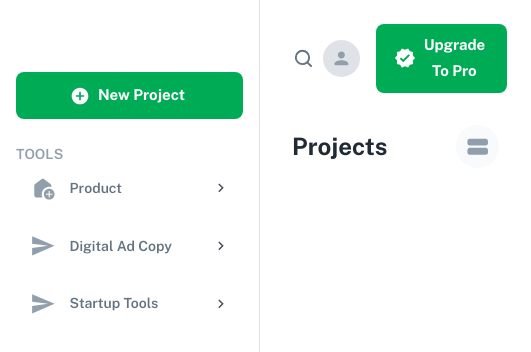
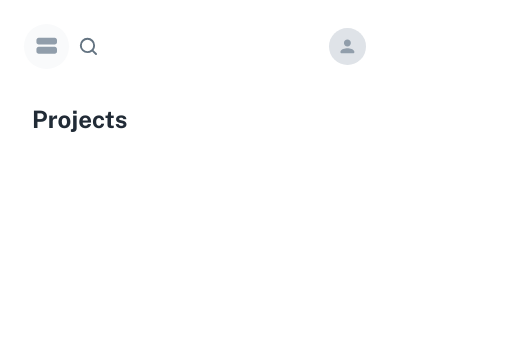
Before and after one commit to dhana0123/marathon, a React (Create React App) app: page /dashboard in a window 390 px wide. Shown: the top 352 px of the page, 531 px wide, since content can reach past the window. Built offline with nearby package versions, Linux system fonts and the light colour scheme.

Commit message:
fix(sideNav): Responsive Nav added

```diff
--- a/src/Routes/DashBoard.tsx
+++ b/src/Routes/DashBoard.tsx
@@ -1,6 +1,6 @@
 import * as React from "react";
 import { styled, useTheme, Theme, CSSObject } from "@mui/material/styles";
-import Box from "@mui/material/Box";
+import { Box, SwipeableDrawer, ClickAwayListener } from "@mui/material";
 import MuiDrawer from "@mui/material/Drawer";
 import CssBaseline from "@mui/material/CssBaseline";
 
@@ -58,12 +58,17 @@ const Drawer = styled(MuiDrawer, {
 }));
 
 export default function DashBoard() {
+  const [open, setOpen] = React.useState(false);
   const theme = useTheme();
 
   return (
     <Box sx={{ display: "flex" }}>
       <CssBaseline />
-      <Drawer variant="permanent" open>
+      <Drawer
+        variant="permanent"
+        open
+        sx={{ display: { xs: "none", sm: "block" } }}
+      >
         <DrawerHeader>
           {/* <IconButton onClick={handleDrawer}>
             {theme.direction === "rtl" ? (
@@ -75,8 +80,17 @@ export default function DashBoard() {
         </DrawerHeader>
         <SideNav />
       </Drawer>
+
+      <SwipeableDrawer
+        sx={{ display: { xs: "block", sm: "none" } }}
+        open={open}
+        onClose={() => setOpen(false)}
+        onOpen={() => setOpen(true)}
+      >
+        <SideNav />
+      </SwipeableDrawer>
       <Box component="main" width={"100%"} sx={{ position: "relative" }}>
-        <TopBar />
+        <TopBar setOpen={setOpen} />
         <Box px={4} py={1}>
           <Projects />
         </Box>
--- a/src/sections/Dashboard/ProjectTopBar.tsx
+++ b/src/sections/Dashboard/ProjectTopBar.tsx
@@ -1,10 +1,9 @@
 import React from "react";
-import {  Typography, Stack, Button, IconButton } from "@mui/material";
+import { Typography, Stack, Button, IconButton } from "@mui/material";
 import { DatasetRounded, ViewStreamRounded } from "@mui/icons-material";
 const ProjectTopBar = () => {
   const [changeProjectView, setChangeProjectView] = React.useState(false);
   return (
-
     <Stack
       direction={"row"}
       justifyContent={"space-between"}
@@ -15,7 +14,10 @@ const ProjectTopBar = () => {
       </Typography>
       <Stack direction={"row"}>
         <IconButton
-            sx={{ backgroundColor: "grey.100" }}
+          sx={{
+            backgroundColor: "grey.100",
+            display: { xs: "none", sm: "block" },
+          }}
           onClick={() => setChangeProjectView((p) => !p)}
         >
           {changeProjectView ? (
@@ -26,7 +28,6 @@ const ProjectTopBar = () => {
         </IconButton>
       </Stack>
     </Stack>
-
   );
 };
 
--- a/src/sections/Nav/SideNav.tsx
+++ b/src/sections/Nav/SideNav.tsx
@@ -83,7 +83,7 @@ const SideNav = () => {
   const menuLists: Menu[] = [product, digitalAdCopy, statupTool];
 
   return (
-    <Box>
+    <Box sx={{ width: { xs: "260px" } }}>
       <Stack p={2}>
         <Button startIcon={<AddCircle />} sx={{ p: 1.3 }} variant="contained">
           New Project
--- a/src/sections/Nav/TopBar.tsx
+++ b/src/sections/Nav/TopBar.tsx
@@ -15,10 +15,16 @@ import {
   Verified,
   PersonRounded,
   ViewStream,
+  ViewStreamRounded,
 } from "@mui/icons-material";
 import SearchPanel from "../Dashboard/SearchPanel";
 import ResultPanel from "../Dashboard/ResultPanel";
-const TopBar = () => {
+
+type Props = {
+  setOpen: React.Dispatch<React.SetStateAction<boolean>>;
+};
+
+const TopBar = ({ setOpen }: Props) => {
   const [searchTerm, setSearchTerm] = React.useState("");
   const [openSearch, setOpenSearch] = React.useState(false);
   const [openResultPanel, setOpenResultPanel] = React.useState(false);
@@ -60,11 +66,27 @@ const TopBar = () => {
   return (
     <ClickAwayListener onClickAway={handleOnClickaway}>
       <Box p={3} sx={{ position: "relative" }}>
-        <Stack direction="row" justifyContent="space-between">
+        <Stack
+          direction="row"
+          alignItems={"center"}
+          justifyContent="space-between"
+        >
+          <IconButton
+            sx={{
+              backgroundColor: "grey.100",
+              display: { xs: "block", sm: "none" },
+              width: "2.8rem",
+              height: "2.8rem",
+            }}
+            onClick={() => setOpen(true)}
+          >
+            <ViewStreamRounded sx={{ color: "grey.500" }} />
+          </IconButton>
+
           <Box sx={{ display: "flex", flexGrow: "1" }}>
             {!openSearch && (
               <>
-                <IconButton>
+                <IconButton onClick={handleSearchFocus}>
                   <SvgIcon fontSize="small" sx={{ color: "grey.600" }}>
                     <path d="m20.71 19.29l-3.4-3.39A7.92 7.92 0 0 0 19 11a8 8 0 1 0-8 8a7.92 7.92 0 0 0 4.9-1.69l3.39 3.4a1 1 0 0 0 1.42 0a1 1 0 0 0 0-1.42ZM5 11a6 6 0 1 1 6 6a6 6 0 0 1-6-6Z"></path>
                   </SvgIcon>
@@ -75,6 +97,7 @@ const TopBar = () => {
                     fontSize: "1.18rem",
                     fontWeight: "bold",
                     color: "grey.700",
+                    display: { xs: "none", sm: "block" },
                   }}
                   fullWidth
                   placeholder="Search tools..."
@@ -116,6 +139,7 @@ const TopBar = () => {
               />
             </IconButton>
             <Button
+              sx={{ display: { xs: "none", sm: "block" } }}
               size="large"
               startIcon={<Verified />}
               variant="contained"
```
Lines whose indentation alone changed are shown as unchanged.
